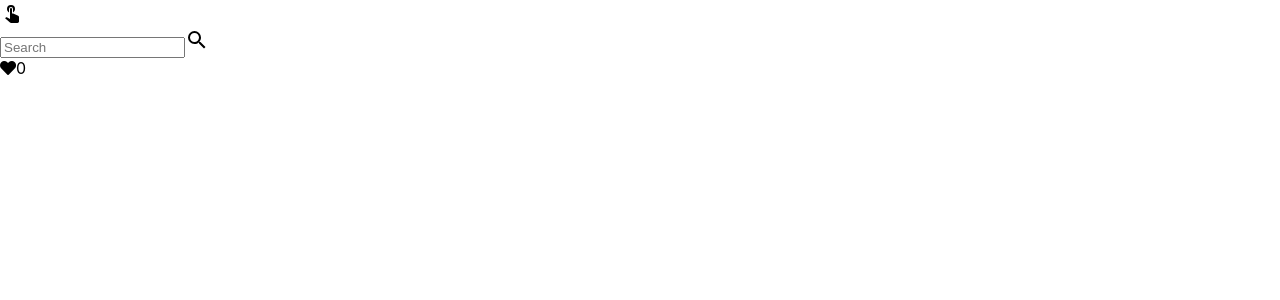
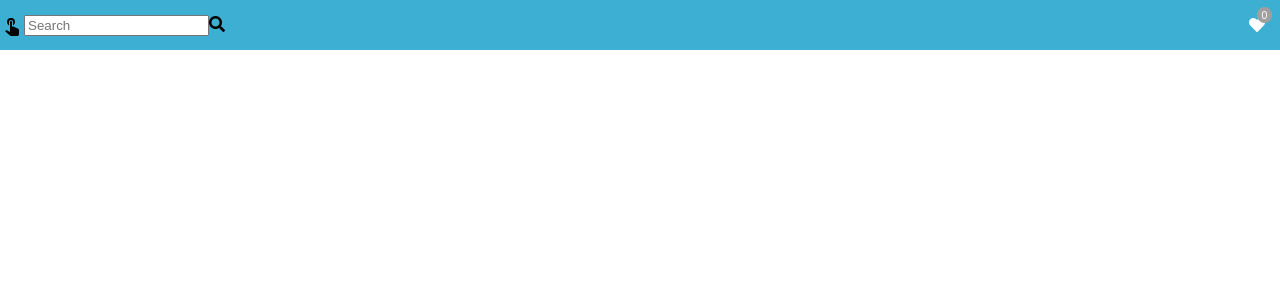
Before and after one commit to natalia-pn/Slashmobility-bonus, a React (Create React App) app: page / in a window 1280 px wide. Shown: the top 300 px of the page. Built offline with nearby package versions, Linux system fonts and the light colour scheme.

Commit message:
Add styles to counter

```diff
--- a/src/components/Header.js
+++ b/src/components/Header.js
@@ -13,10 +13,11 @@ class Header extends Component {
                 <IonSearchbar
                     getSearchName={getSearchName}
                     magnify={magnify} />
+                <div className="Favourites-counter__container">
+                    <i className="fas fa-heart Header__heart"></i>
 
-                <i className="fas fa-heart"></i>
-
-                <span className="Counter">{favouritesTotal}</span>
+                    <span className="Favourites__counter">{favouritesTotal}</span>
+                </div>
             </header>
         );
     }
--- a/src/components/IonSearchbar.js
+++ b/src/components/IonSearchbar.js
@@ -10,7 +10,8 @@ class IonSearchbar extends Component {
                 <label htmlFor="search-field" className="Search-field__label"></label>
                 <input type="search" id="search-field" className="Search-field__input" placeholder="Search" onChange={getSearchName}/>
 
-                <img className="Magnify" src={magnify} alt="magnifying glass icon"></img>
+                {/* <img className="Magnify" src={magnify} alt="magnifying glass icon"></img> */}
+                <i class="fas fa-search"></i>
             </div>
         );
     }
--- a/src/styles/_header.scss
+++ b/src/styles/_header.scss
@@ -0,0 +1,32 @@
+.App-header {
+    height: 50px;
+    width: 100vw;
+    background-color: $cyan;
+    display: flex;
+    flex-direction: row;
+    align-items: center;
+}
+
+.Favourites-counter__container {
+    color: $white;
+    margin-left: auto;
+    position: relative;
+}
+
+.Header__heart {
+    padding-right: 15px;
+}
+
+.Favourites__counter {
+    position: absolute;
+    right: 8px;
+    top: -8px;
+    background-color:$grey;
+    color: $white;
+    border-radius: 30px;
+    padding-top: 2px;
+    font-size: 10px;
+    width: 15px;
+    height: 14px;
+    text-align: center;
+}
--- a/src/styles/_settings.scss
+++ b/src/styles/_settings.scss
@@ -1,2 +1,3 @@
 $cyan: #3DAFD3;
 $white: #FFFFFF;
+$grey: #A0A0A0;
```
